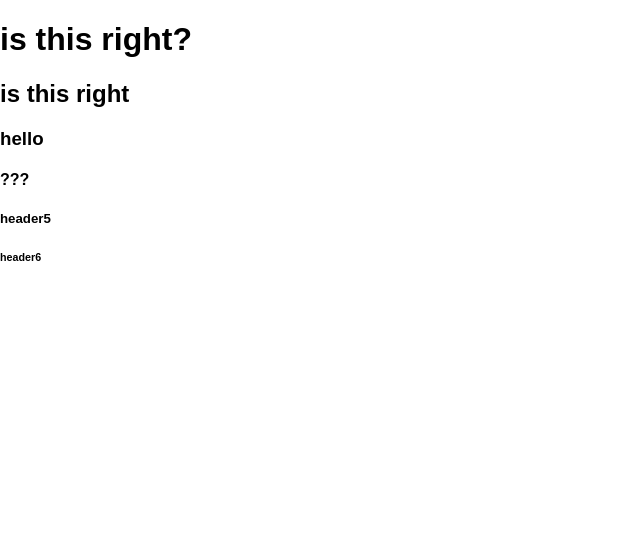
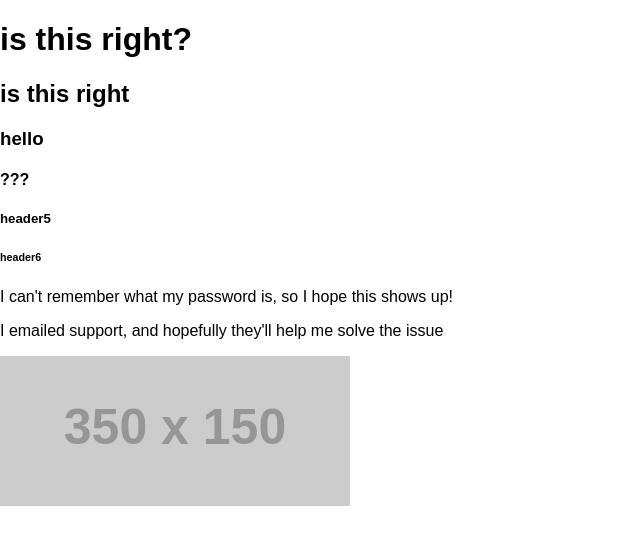
Before and after one commit to zjacobs/Lab_08-27-2014, a plain HTML site: page index.html in a window 1280 px wide. Shown: the whole page, without its empty margins (0-640 px from the left). Drawn offline with nearby package versions, Linux system fonts and the light colour scheme; placeholder pictures from the web are drawn by us.

Commit message:
Update index.html

```diff
--- a/index.html
+++ b/index.html
@@ -26,6 +26,10 @@
         <h5>header5</h5>
         <h6>header6</h6>
 
+        <p>I can't remember what my password is, so I hope this shows up!</p>
+        <p>I emailed support, and hopefully they'll help me solve the issue</p>
+        <img src="http://placehold.it/350x150">
+
 
 
 
```
